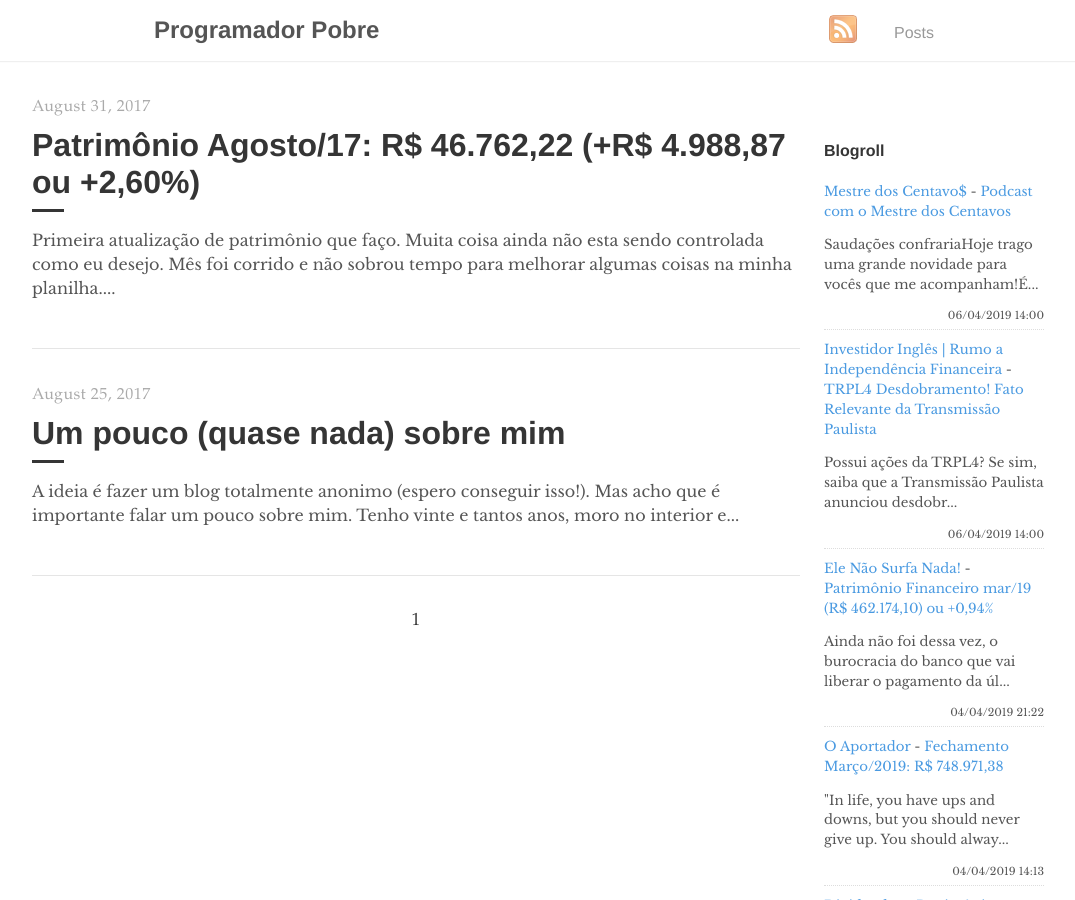
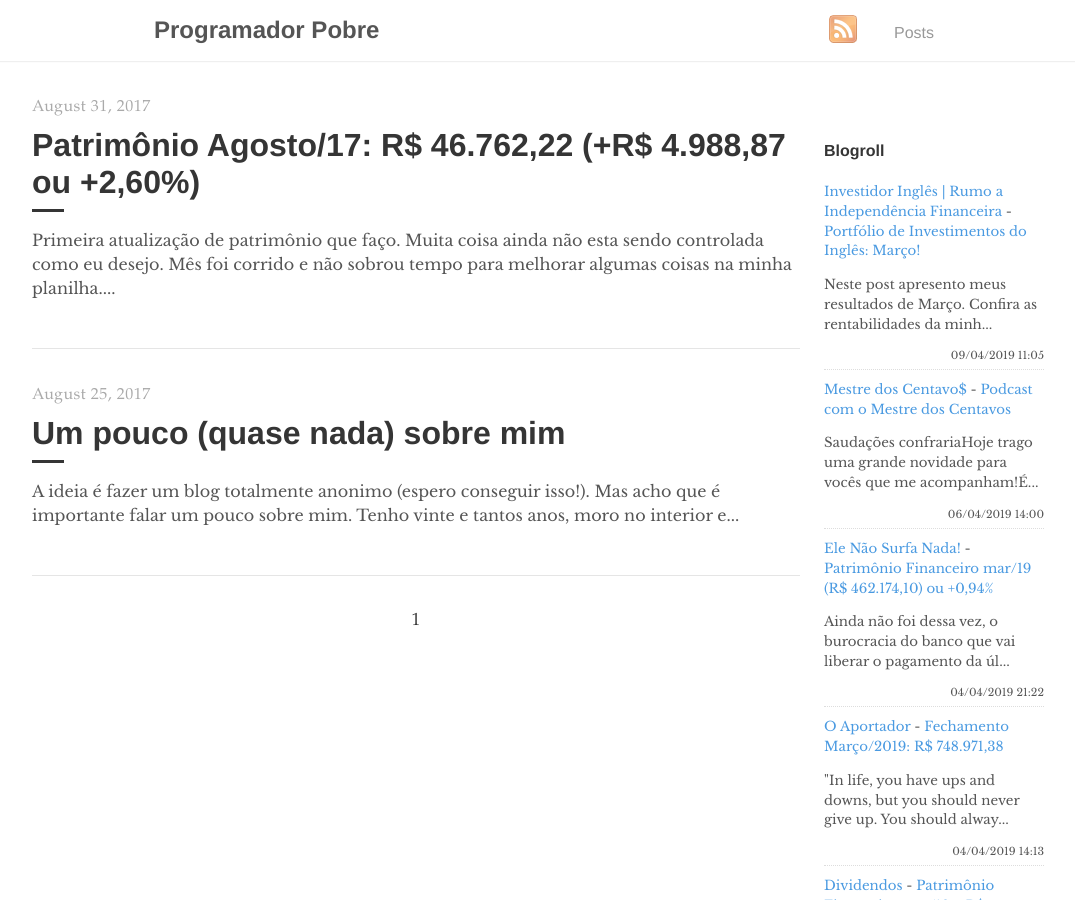
Before and after one commit to programadorpobre/programadorpobre.github.io, a Jekyll site: the page built from index.html, in a window 1280 px wide and 900 px high. Shown: the whole window, without its empty margins (96-1171 px from the left). Built offline with Jekyll 4.4.1, drawn with Linux system fonts in a browser that asks for light colours; the list of posts is cut into pages by our own code; comment, search, counter and statistics services are not loaded.

Commit message:
[ci skip] travis #612

```diff
--- a/_includes/feed-entries.html
+++ b/_includes/feed-entries.html
@@ -1,12 +1,12 @@
+<div class="feed-entry">
+    <a class="feed-entry-site-name" href="https://www.investidoringles.com/">Investidor Inglês | Rumo a Independência Financeira</a> - <a class="feed-entry-title" href="https://www.investidoringles.com/2019/04/portfolio-investimentos-ingles.html">Portfólio de Investimentos do Inglês: Março!</a>
+    <p class="feed-entry-summary">Neste post apresento meus resultados de Março. Confira as rentabilidades da minh...</p>
+    <time datetime="2019-04-09T11:05:00.000-03:00">09/04/2019 11:05</time>
+</div>
 <div class="feed-entry">
     <a class="feed-entry-site-name" href="https://mestredoscentavos.blogspot.com/">Mestre dos Centavo$</a> - <a class="feed-entry-title" href="https://mestredoscentavos.blogspot.com/2019/04/podcast-com-o-mestre-dos-centavos.html">Podcast com o Mestre dos Centavos</a>
     <p class="feed-entry-summary">Saudações confrariaHoje trago uma grande novidade para vocês que me acompanham!É...</p>
     <time datetime="2019-04-06T14:00:00.000-07:00">06/04/2019 14:00</time>
-</div>
-<div class="feed-entry">
-    <a class="feed-entry-site-name" href="https://www.investidoringles.com/">Investidor Inglês | Rumo a Independência Financeira</a> - <a class="feed-entry-title" href="https://www.investidoringles.com/2019/04/trpl4-desdobramento.html">TRPL4 Desdobramento! Fato Relevante da Transmissão Paulista</a>
-    <p class="feed-entry-summary">Possui ações da TRPL4? Se sim, saiba que a Transmissão Paulista anunciou desdobr...</p>
-    <time datetime="2019-04-06T14:00:00.000-03:00">06/04/2019 14:00</time>
 </div>
 <div class="feed-entry">
     <a class="feed-entry-site-name" href="https://elenaosurfanada.blogspot.com/">Ele Não Surfa Nada!</a> - <a class="feed-entry-title" href="https://elenaosurfanada.blogspot.com/2019/04/patrimonio-financeiro-mar19-r-46217410.html">Patrimônio Financeiro mar/19 (R$ 462.174,10) ou +0,94%</a>
```
